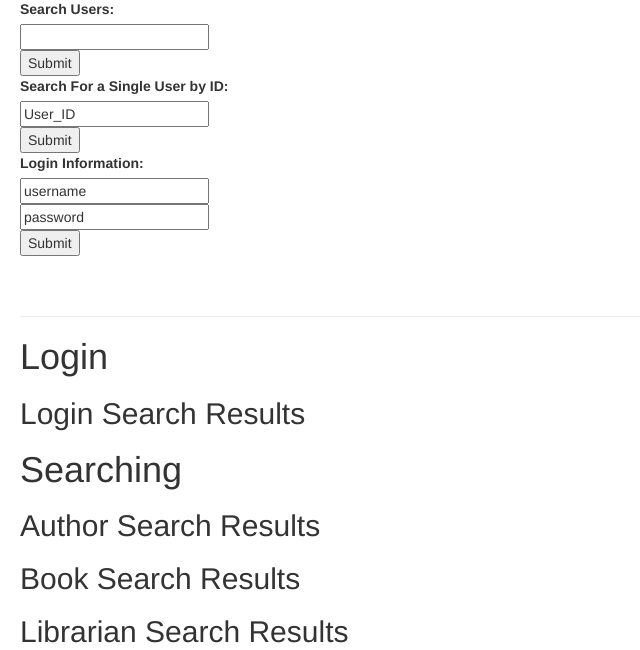
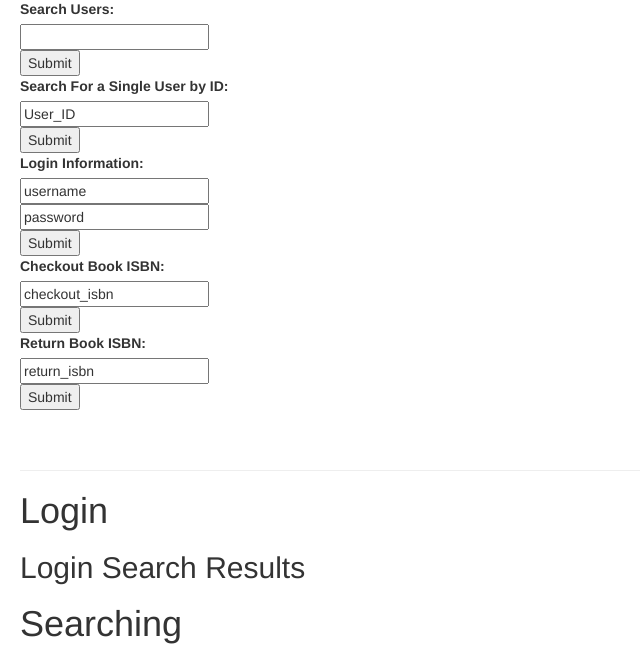
Before and after one commit to kritisingh0114/LibraryManagement, a Flask app: page /add_book in a window 1280 px wide. Shown: the part 872-1522 px from the top of the page, without its empty margins (0-640 px from the left). Run offline with Flask 3, Linux system fonts and the light colour scheme; some libraries are stand-ins or nearby versions.

Commit message:
Added routes to be able to update the availability of books

```diff
--- a/backend/app.py
+++ b/backend/app.py
@@ -158,6 +158,26 @@ def verify_password():
         json_login_librarian = json.dumps(login_librarian)
     return json_login_librarian
 
+#checks out a book from the database
+@app.route("/checkout_book", methods=["POST", "GET"])
+def checkout_book():
+    if request.method == "POST":
+        checkout_isbn = request.form["checkout_isbn"]
+        add_new = checkout_book_op(checkout_isbn)
+        return redirect(url_for('display_all_data'))
+    else:
+        return render_template('index.html')
+
+#returns out a book from the database
+@app.route("/return_book", methods=["POST", "GET"])
+def return_book():
+    if request.method == "POST":
+        return_isbn = request.form["return_isbn"]
+        add_new = return_book_op(return_isbn)
+        return redirect(url_for('display_all_data'))
+    else:
+        return render_template('index.html')
+
 
 @app.route("/test_route", methods=["GET", "POST"])
 def index():
--- a/backend/templates/index.html
+++ b/backend/templates/index.html
@@ -71,6 +71,16 @@
       <input type="text" id="password" name="password" value="password"><br>
       <input type="submit" value="Submit">
     </form>
+    <form action="/checkout_book" method="post">
+      <label for="checkout_isbn">Checkout Book ISBN:</label><br>
+      <input type="text" id="checkout_isbn" name="checkout_isbn" value="checkout_isbn"><br>
+      <input type="submit" value="Submit">
+    </form>
+    <form action="/return_book" method="post">
+      <label for="return_isbn">Return Book ISBN:</label><br>
+      <input type="text" id="return_isbn" name="return_isbn" value="return_isbn"><br>
+      <input type="submit" value="Submit">
+    </form>
       <br><br><hr>
       <h1>Login</h1>
       <h2>Login Search Results</h2>
```
Also changed, not shown: backend/DB_Operations.py (+16 -0 lines).
